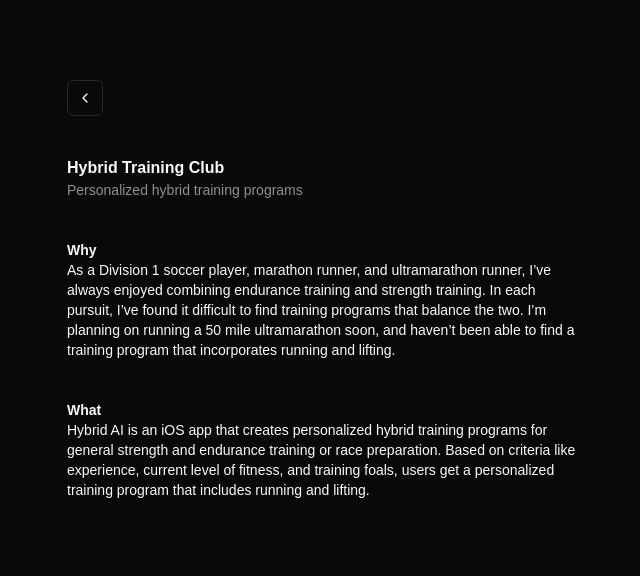
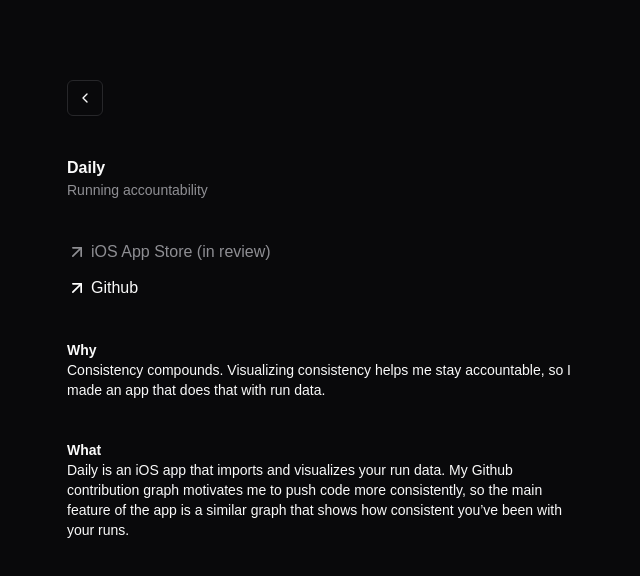
Before and after one commit to michaelrbautista/portfolio, a Next.js app: page /building in a window 1280 px wide. Shown: the top 576 px of the page, without its empty margins (317-957 px from the left). Built offline with nearby package versions, Linux system fonts and the light colour scheme.

Commit message:
updated build page

```diff
--- a/src/app/building/page.tsx
+++ b/src/app/building/page.tsx
@@ -1,4 +1,6 @@
 import BackButton from "@/components/BackButton"
+import { ArrowUpRight } from "lucide-react"
+import Link from "next/link"
 
 const page = () => {
     return (
@@ -7,18 +9,30 @@ const page = () => {
                 <BackButton />
                 <div className="flex flex-col gap-10">
                     <div className="flex flex-col">
-                        <p className="font-semibold text-base">Hybrid Training Club</p>
-                        <p className="text-sm text-systemGray">Personalized hybrid training programs</p>
+                        <p className="font-semibold text-base">Daily</p>
+                        <p className="text-sm text-systemGray">Running accountability</p>
+                    </div>
+                    <div className="flex flex-col gap-3">
+                        {/* <Link className="flex flex-row items-center gap-1" href="" target="_blank" rel="noopener noreferrer">
+                            <ArrowUpRight size={20} color="white" />
+                            <p>iOS App Store</p>
+                        </Link> */}
+                        <div className="flex flex-row items-center gap-1">
+                            <ArrowUpRight size={20} color="#8E8E93" />
+                            <p className="text-[#8E8E93]">iOS App Store (in review)</p>
+                        </div>
+                        <Link className="flex flex-row items-center gap-1" href="https://github.com/michaelrbautista/Daily" target="_blank" rel="noopener noreferrer">
+                            <ArrowUpRight size={20} color="white" />
+                            <p>Github</p>
+                        </Link>
                     </div>
                     <div className="flex flex-col gap-10">
                         <div className="flex flex-col">
                             <h1 className="text-sm font-semibold">Why</h1>
                             <div className="flex flex-col gap-5">
                                 <p className="text-sm">
-                                    As a Division 1 soccer player, marathon runner, and ultramarathon runner, I’ve always enjoyed combining
-                                    endurance training and strength training. In each pursuit, I’ve found it difficult to find training
-                                    programs that balance the two. I’m planning on running a 50 mile ultramarathon soon, and haven’t been
-                                    able to find a training program that incorporates running and lifting.
+                                Consistency compounds. Visualizing consistency helps me stay accountable, so I made an app
+                                that does that with run data.
                                 </p>
                             </div>
                         </div>
@@ -26,9 +40,9 @@ const page = () => {
                             <h1 className="text-sm font-semibold">What</h1>
                             <div className="flex flex-col gap-5">
                                 <p className="text-sm">
-                                    Hybrid AI is an iOS app that creates personalized hybrid training programs for general strength and
-                                    endurance training or race preparation. Based on criteria like experience, current level of fitness,
-                                    and training foals, users get a personalized training program that includes running and lifting.
+                                Daily is an iOS app that imports and visualizes your run data. My Github contribution graph
+                                motivates me to push code more consistently, so the main feature of the app is a similar graph
+                                that shows how consistent you’ve been with your runs.
                                 </p>
                             </div>
                         </div>
--- a/src/app/items.ts
+++ b/src/app/items.ts
@@ -1,7 +1,7 @@
 export const items = [
     {
         date: "Present",
-        title: "Building Hybrid Training Club",
+        title: "Building Daily",
         navigateUrl: "/building"
     },
     {
```
